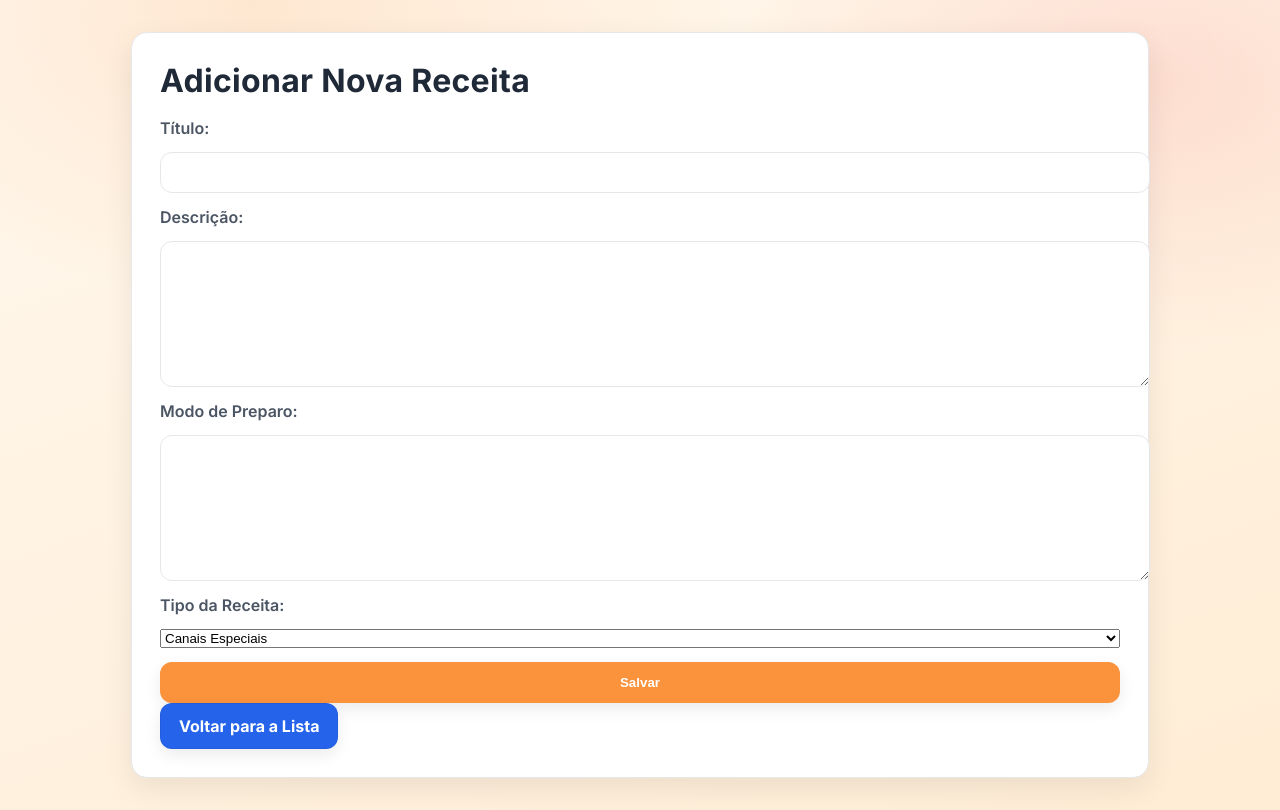
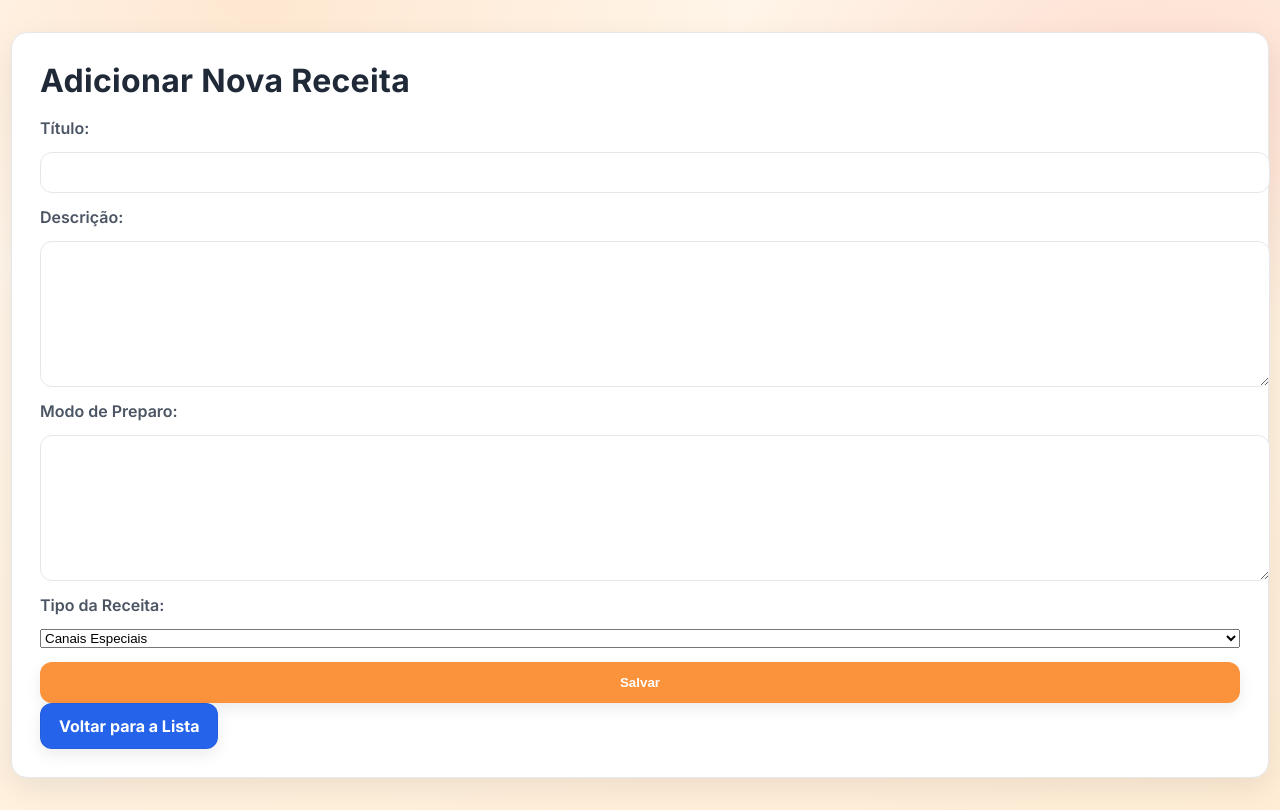
Before and after one commit to jeffersonanjos/projeto-psi, a Flask app: page /nova in a window 1280 px wide. Run offline with Flask 3, Linux system fonts and the light colour scheme; a user stored in the database is signed in.

Commit message:
Refactor: Adjust container width and modal logic
Co-authored-by: jefferson.anjos <jefferson.anjos@escolar.ifrn.edu.br>

```diff
--- a/static/style.css
+++ b/static/style.css
@@ -31,8 +31,8 @@ body {
 }
 
 .container {
-  width: 92%;
-  max-width: 960px;
+  width: 94%;
+  max-width: 1200px;
   margin: 32px 0;
   padding: 28px;
   background: var(--card);
--- a/templates/edit_recipe.html
+++ b/templates/edit_recipe.html
@@ -32,14 +32,14 @@
             {% if receita %}
                 <button type="button" class="button-link btn-primary" onclick="showSaveConfirmationModal();">Salvar</button>
             {% else %}
-                <button type="submit" class="button-link btn-primary">Salvar</button>
+                <button type="button" class="button-link btn-primary" onclick="showSaveConfirmationModal();">Salvar</button>
             {% endif %}
         </form>
 
         <a href="{{ url_for('index') }}" class="button-link back-button">Voltar para a Lista</a>
     </div>
 
-    {% if receita %}
+    {% if True %}
     <!-- Modal de Confirmação para Salvar -->
     <div id="saveConfirmationModal" class="modal">
         <div class="modal-content">
@@ -54,13 +54,8 @@
     {% endif %}
 
     <script>
-        function showSaveConfirmationModal() {
-            document.getElementById('saveConfirmationModal').style.display = 'flex';
-        }
-
-        function hideSaveConfirmationModal() {
-            document.getElementById('saveConfirmationModal').style.display = 'none';
-        }
+        function showSaveConfirmationModal() { document.getElementById('saveConfirmationModal').style.display = 'flex'; }
+        function hideSaveConfirmationModal() { document.getElementById('saveConfirmationModal').style.display = 'none'; }
 
         window.onclick = function(event) {
             const modal = document.getElementById('saveConfirmationModal');
```
